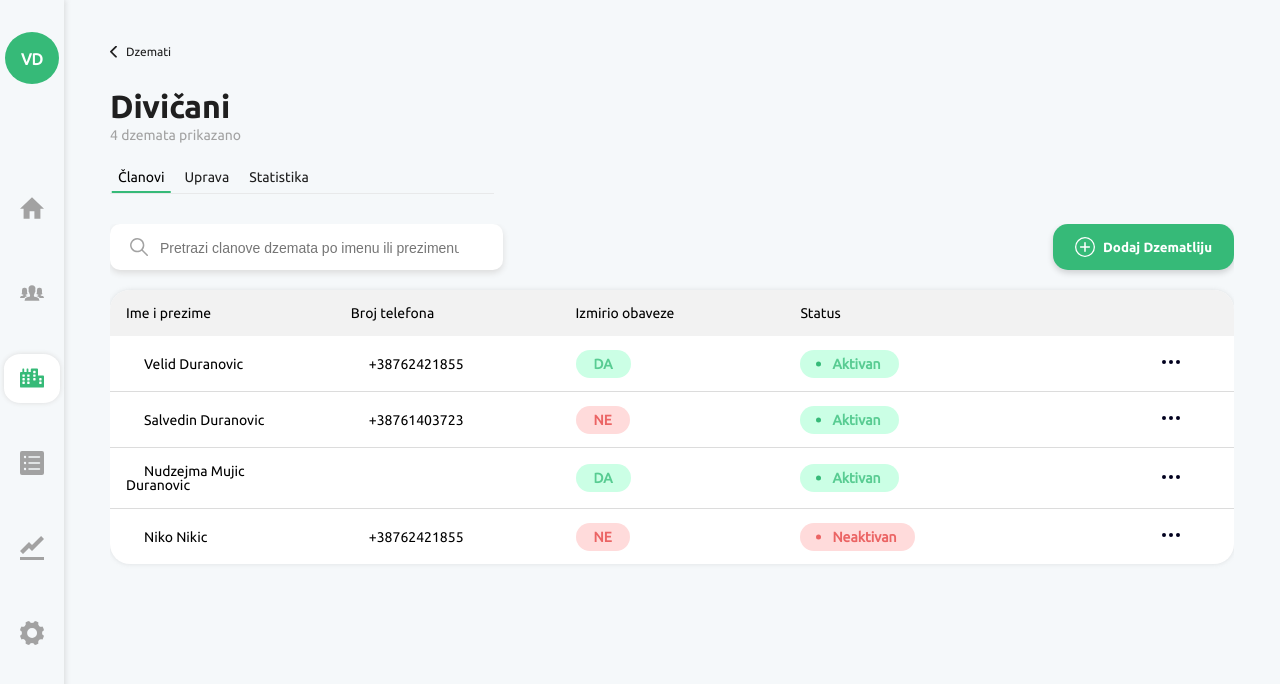
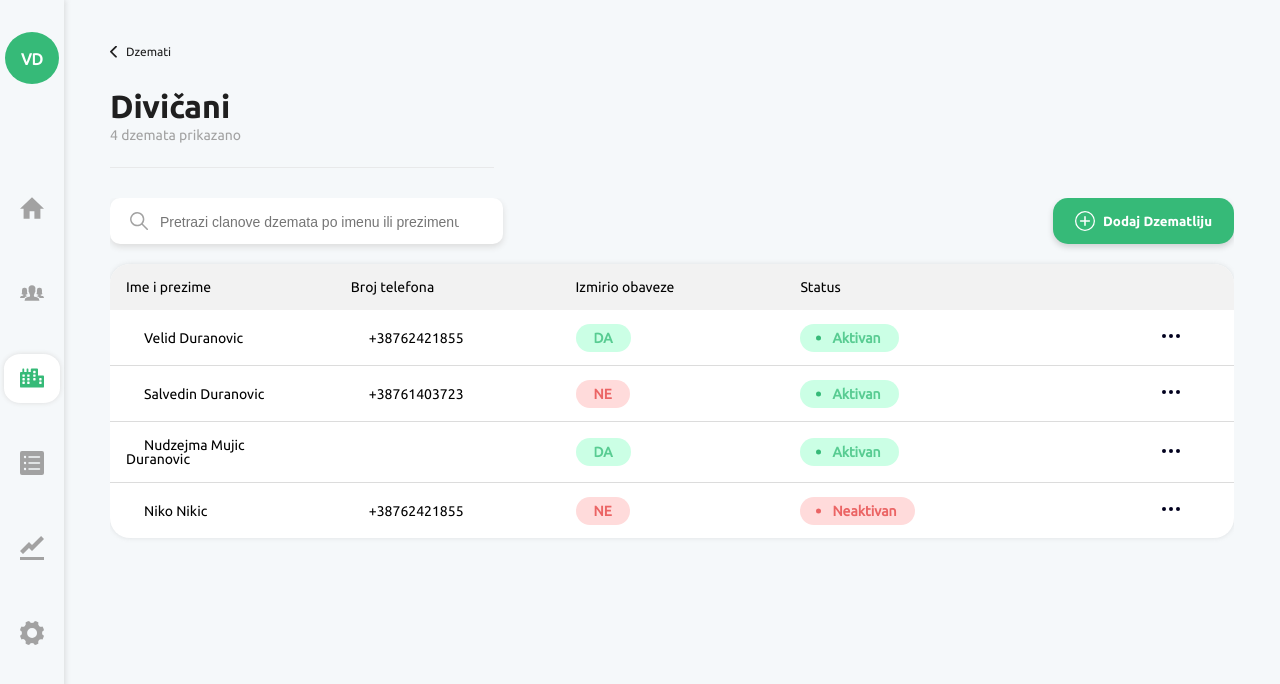
Before and after one commit to Duranovic/e-medzlis, an Angular app: page /dzemati/1/clanovi in a window 1280 px wide. Shown: the top 684 px of the page. Built offline with nearby package versions, Linux system fonts and the light colour scheme.

Commit message:
Updated nav tabs component

```diff
--- /dev/null
+++ b/src/app/core/models/navigation-tabs.model.ts
@@ -0,0 +1,4 @@
+export interface NavigationTabs {
+    route: string,
+    label: string,
+}
--- a/src/app/shared/nav-tabs/nav-tabs.component.html
+++ b/src/app/shared/nav-tabs/nav-tabs.component.html
@@ -1,7 +1,5 @@
 <nav>
-    <a routerLink="clanovi" routerLinkActive="active">Članovi</a>
-    <a routerLink="uprava" routerLinkActive="active">Uprava</a>
-    <a routerLink="statistika" routerLinkActive="active">Statistika</a>
+    <a *ngFor="let tab of tabs" [routerLink]="tab.route" routerLinkActive="active">{{ tab.label }}</a>
 </nav>
 <div class="nav-tabs-content">
     <router-outlet></router-outlet>
--- a/src/app/shared/nav-tabs/nav-tabs.component.ts
+++ b/src/app/shared/nav-tabs/nav-tabs.component.ts
@@ -1,4 +1,5 @@
 import { ChangeDetectionStrategy, Component, Input, OnInit, ViewEncapsulation } from '@angular/core';
+import { NavigationTabs } from 'src/app/core/models/navigation-tabs.model';
 
 @Component({
   selector: 'iz-nav-tabs',
@@ -10,7 +11,7 @@ import { ChangeDetectionStrategy, Component, Input, OnInit, ViewEncapsulation }
 })
 export class NavTabsComponent implements OnInit {
 
-  @Input() links: any[];
+  @Input() tabs: NavigationTabs[];
 
   constructor() { }
 
```
